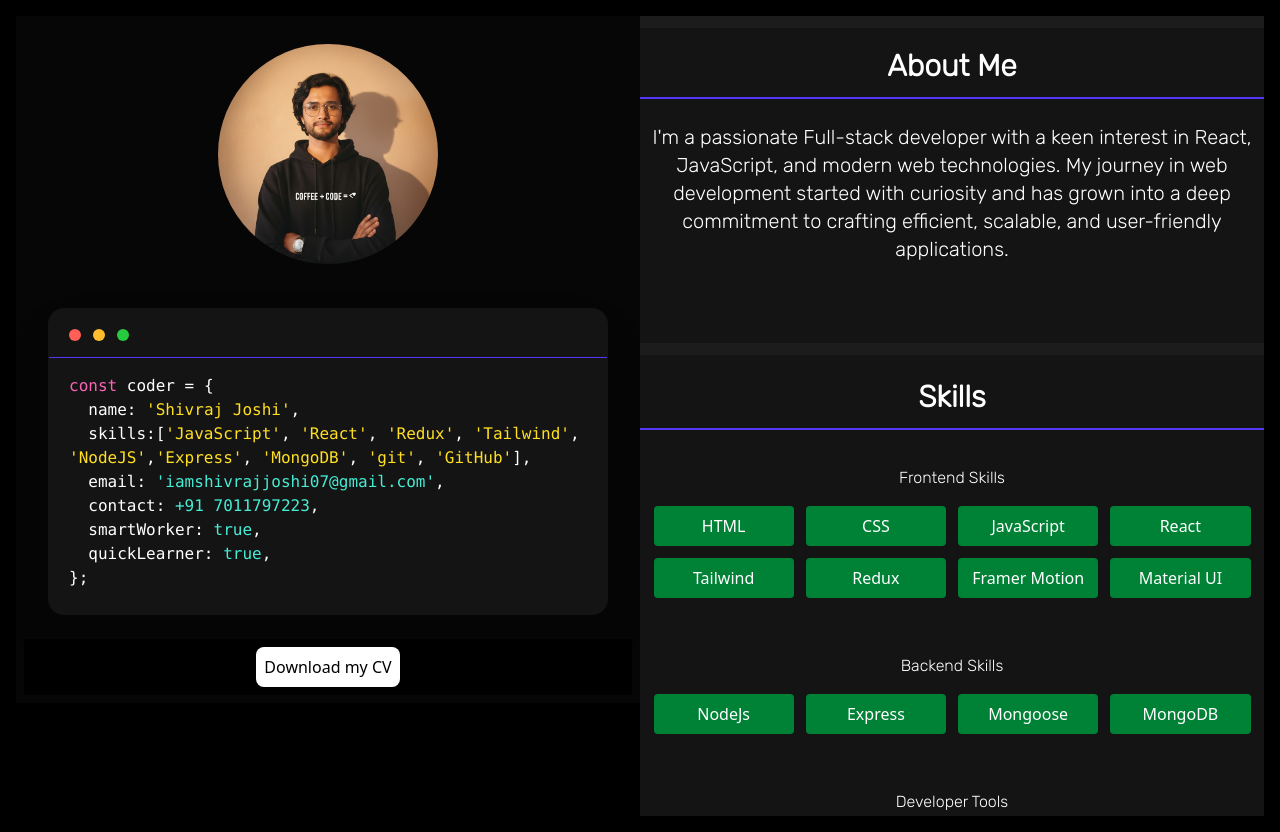
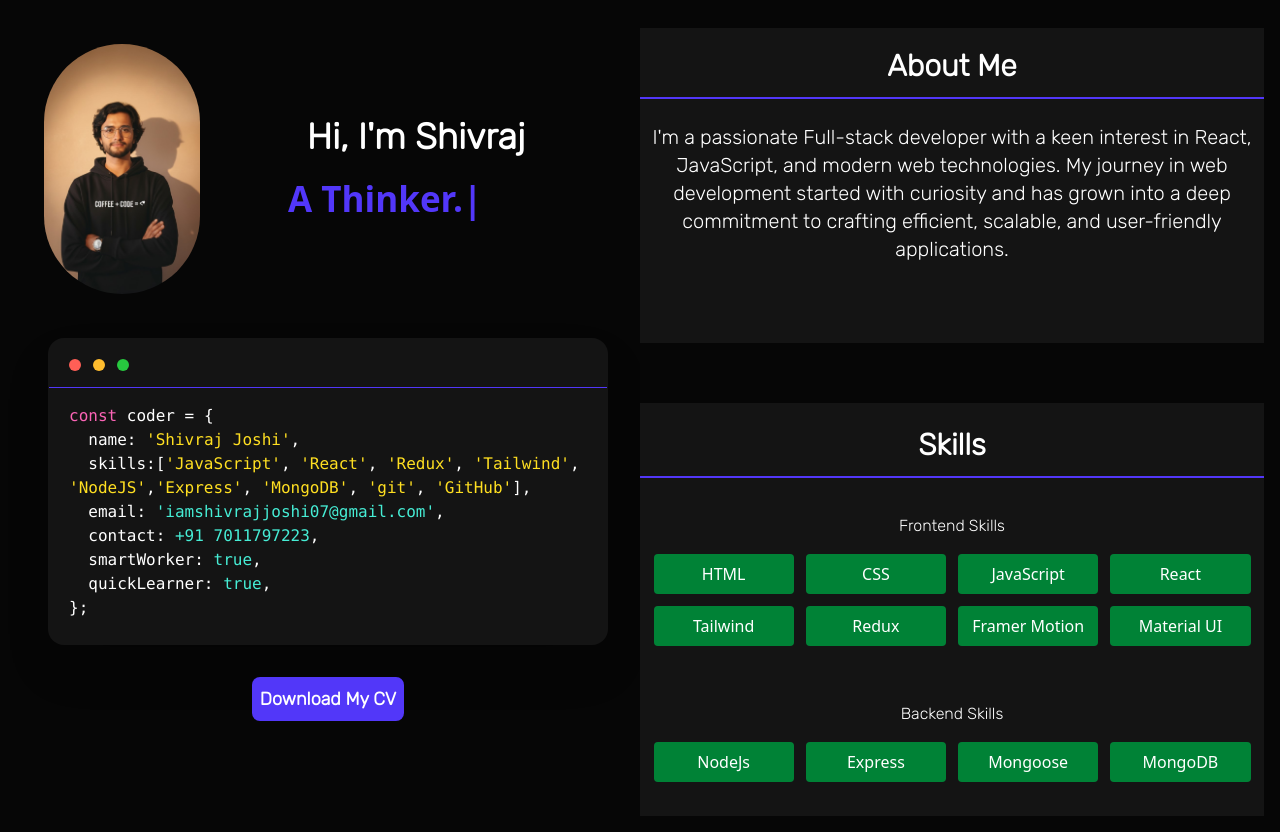
Before and after one commit to Shivraj-Joshi/portfolio_2.0, a React (Vite) app in the folder portfolio/: page / in a window 1280 px wide. Built offline with nearby package versions, Linux system fonts and the light colour scheme.

Commit message:
frontend styling done

```diff
--- a/portfolio/package.json
+++ b/portfolio/package.json
@@ -17,6 +17,7 @@
     "framer-motion": "^12.23.26",
     "react": "^19.2.0",
     "react-dom": "^19.2.0",
+    "react-type-animation": "^3.2.0",
     "tailwindcss": "^4.1.17"
   },
   "devDependencies": {
--- a/portfolio/src/App.jsx
+++ b/portfolio/src/App.jsx
@@ -5,7 +5,7 @@ import Footer from "./Components/Footer";
 function App() {
   return (
     <>
-      <div className="main-container bg-black md:flex h-full w-full p-4">
+      <div className="main-container bg-[#060606] md:flex h-full w-full p-4">
         <Hero />
         <Feats />
       </div>
--- a/portfolio/src/Components/Button.jsx
+++ b/portfolio/src/Components/Button.jsx
@@ -2,9 +2,9 @@ import React from "react";
 
 const Button = () => {
   return (
-    <div className="bg-black p-2 flex justify-center  ">
-      <button className="bg-white text-black p-2 rounded-lg">
-        Download my CV
+    <div className="bg-[#060606] p-2 flex justify-center  ">
+      <button className="bg-[#5237f9] text-white font-semibold text-lg font-myfont p-2 rounded-lg cursor-pointer transform transition duration-500 hover:scale-110">
+        Download My CV
       </button>
     </div>
   );
--- a/portfolio/src/Components/Feats.jsx
+++ b/portfolio/src/Components/Feats.jsx
@@ -7,7 +7,7 @@ import ContactForm from "./contactForm";
 const Feats = () => {
   return (
     <>
-      <div className="main-container bg-[#5555] h-auto md:h-screen md:w-[50%] p-3 md:place-items-center flex flex-col gap-3 md:overflow-y-scroll">
+      <div className="main-container bg-[#060606] h-auto md:h-screen md:w-[50%] p-3 md:place-items-center flex flex-col gap-15 md:overflow-y-scroll">
         <About />
         <Skills />
         <Projects />
--- a/portfolio/src/Components/Hero.jsx
+++ b/portfolio/src/Components/Hero.jsx
@@ -1,4 +1,6 @@
 import React from "react";
+import { TypeAnimation } from "react-type-animation";
+
 import profile from "../assets/profile.jpg";
 import Button from "./Button";
 import CodeCard from "./codeCard";
@@ -6,13 +8,42 @@ const Hero = () => {
   return (
     <>
       <div className="main-container bg-[#060606] h-auto w-full md:h-full md:w-[50%] p-2">
-        <div className="profile-pic  p-3">
-          <div className="img p-2 flex justify-center">
+        <div className="profile-pic md:flex p-3 gap-1 items-center ">
+          {/* image containing div */}
+          <div className="img p-2 flex justify-center ">
             <img
-              className=" h-[220px] w-[220px] object-cover rounded-full"
+              className=" h-[250px] w-[250px] object-cover rounded-full"
               src={profile}
               alt=""
             />
+          </div>
+
+          {/* type animation containing animation*/}
+          <div className=" p-1 flex justify-center items-center h-[150px]   ">
+            <div className=" md:h-[150px] flex flex-col gap-3 p-3 justify-center  w-[400px]">
+              <h1 className="text-white  text-center p-1 font-myfont text-4xl font-bold">
+                Hi, I'm Shivraj
+              </h1>
+              <TypeAnimation
+                sequence={[
+                  // Same substring at the start will only be typed out once, initially
+                  "A Developer.",
+                  1000, // wait 1s before replacing "Mice" with "Hamsters"
+                  "A Coder.",
+                  1000,
+                  "A Thinker.",
+                  1000,
+                ]}
+                wrapper="span"
+                speed={30}
+                style={{
+                  marginLeft: "60px",
+                  fontSize: "35px",
+                }}
+                repeat={Infinity}
+                className="text-[#5237f9] font-bold "
+              />
+            </div>
           </div>
         </div>
         <div className="info-container">
--- a/portfolio/src/Components/Projects.jsx
+++ b/portfolio/src/Components/Projects.jsx
@@ -1,6 +1,8 @@
 import React from "react";
 import { motion, scale } from "framer-motion";
 import { project } from "../temp/Data";
+
+//framer animations
 
 const container = {
   hidden: { opacity: 0 },
@@ -43,7 +45,7 @@ const Projects = () => {
         initial="hidden"
         whileInView="visible"
         viewport={{ once: true }}
-        className="md:grid grid-cols-2 gap-10 p-3"
+        className="flex flex-col md:grid grid-cols-2 gap-8 p-3"
       >
         {project.map((project) => (
           <motion.div
```
Also changed, not shown: 1 other file (tests, documents, lock files or other folders).
